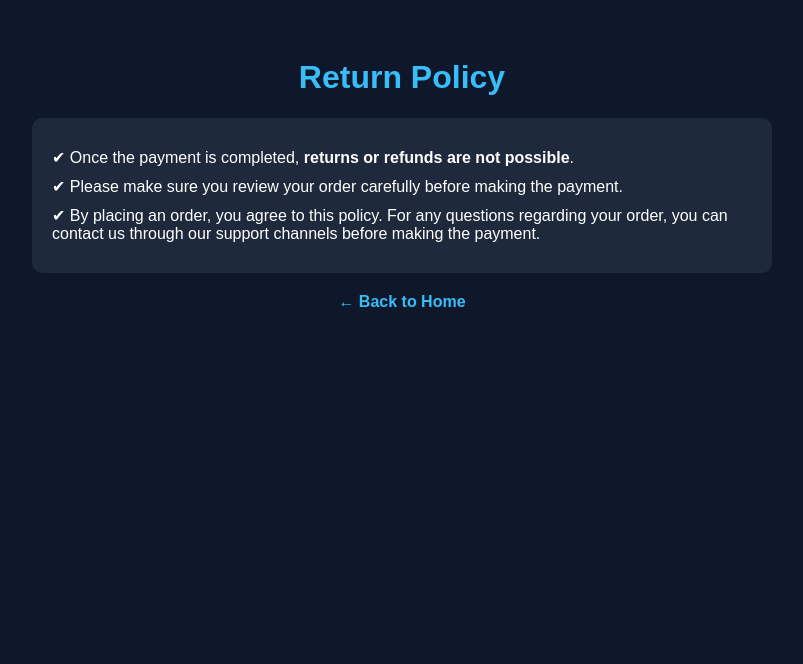
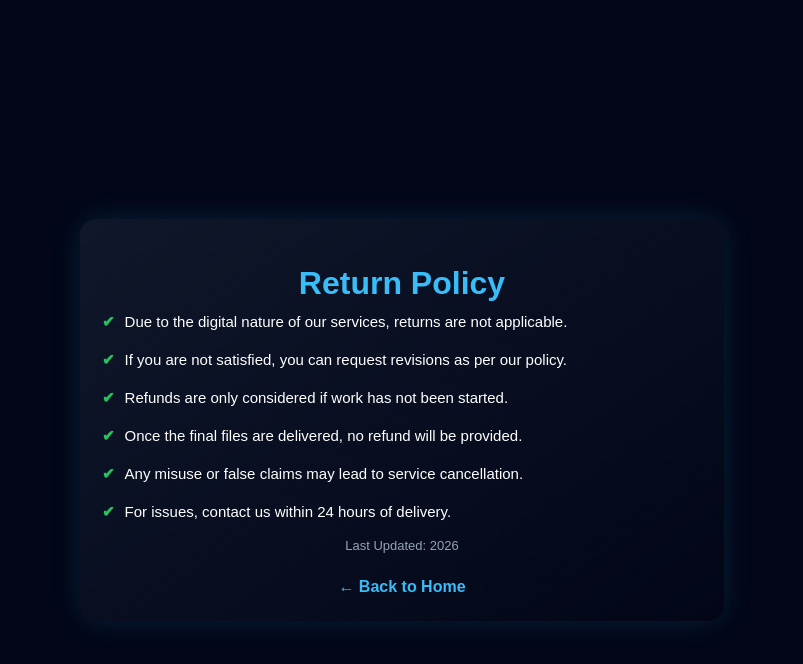
Before and after one commit to iamakashray/company, a plain HTML site: page return.html in a window 1280 px wide. Shown: the whole page, without its empty margins (238-1041 px from the left). Drawn offline with Linux system fonts and the light colour scheme.

Commit message:
Update return.html

```diff
--- a/return.html
+++ b/return.html
@@ -1,58 +1,108 @@
 <!DOCTYPE html>
-<html>
+<html lang="en">
 <head>
+<meta charset="UTF-8">
+<meta name="viewport" content="width=device-width, initial-scale=1.0">
 <title>Return Policy</title>
 
 <style>
 body{
-    background:#0f172a; /* Same as Terms & Conditions */
+    margin:0;
+    min-height:100vh;
+    display:flex;
+    align-items:center;
+    justify-content:center;
+    background:#020617;
+    font-family:Arial, sans-serif;
     color:white;
-    font-family:Arial;
-    padding:30px;
+    padding:20px;
+}
+
+.card{
+    background:linear-gradient(145deg,#0f172a,#020617);
+    max-width:600px;
+    width:100%;
+    padding:25px 22px;
+    border-radius:16px;
+    box-shadow:0 0 30px rgba(56,189,248,0.15);
 }
 
 h1{
-    color:#38bdf8; /* Same heading color */
     text-align:center;
+    color:#38bdf8;
+    margin-bottom:20px;
 }
 
-.box{
-    background:#1e293b; /* Same box color */
-    padding:20px;
-    border-radius:10px;
-    max-width:700px;
-    margin:auto;
+ul{
+    list-style:none;
+    padding:0;
+    margin:0;
 }
 
-p{
-    margin:10px 0;
+li{
+    margin-bottom:14px;
+    font-size:15px;
+    line-height:1.6;
+    display:flex;
+    gap:10px;
 }
 
-.back-home{
-    text-align:center;
-    margin-top:20px;
+li::before{
+    content:"✔";
+    color:#22c55e;
+    font-weight:bold;
 }
 
-.back-home a{
+.back{
+    display:block;
+    margin-top:25px;
+    text-align:center;
     color:#38bdf8;
     text-decoration:none;
     font-weight:bold;
 }
+
+.back:hover{
+    text-decoration:underline;
+}
+
+h1{
+    text-align:center;
+    color:#38bdf8;
+    margin-bottom:8px;
+}
+
+.updated{
+    text-align:center;
+    font-size:13px;
+    color:#94a3b8;
+    margin-bottom:24px;
+}
+
+/* Mobile tweak */
+@media(max-width:480px){
+    h1{font-size:20px;}
+    li{font-size:14px;}
+}
 </style>
+</head>
 
-</head>
 <body>
 
-<h1>Return Policy</h1>
+<div class="card">
+    <h1>Return Policy</h1>
 
-<div class="box">
-<p>✔ Once the payment is completed, <strong>returns or refunds are not possible</strong>.</p>
-<p>✔ Please make sure you review your order carefully before making the payment.</p>
-<p>✔ By placing an order, you agree to this policy. For any questions regarding your order, you can contact us through our support channels before making the payment.</p>
-</div>
+    <ul>
+        <li>Due to the digital nature of our services, returns are not applicable.</li>
+        <li>If you are not satisfied, you can request revisions as per our policy.</li>
+        <li>Refunds are only considered if work has not been started.</li>
+        <li>Once the final files are delivered, no refund will be provided.</li>
+        <li>Any misuse or false claims may lead to service cancellation.</li>
+        <li>For issues, contact us within 24 hours of delivery.</li>
+    </ul>
+<div class="updated">Last Updated: 2026</div>
 
-<div class="back-home">
-<a href="index.html">← Back to Home</a>
+    <a href="index.html" class="back">← Back to Home</a>
 </div>
 
 </body>
```
